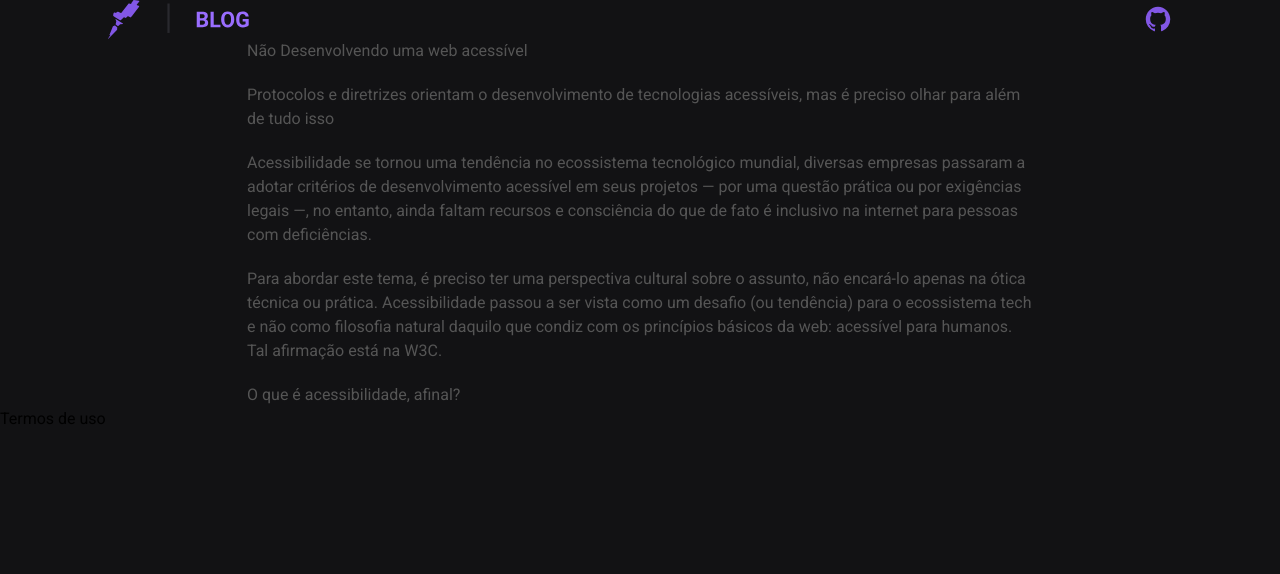
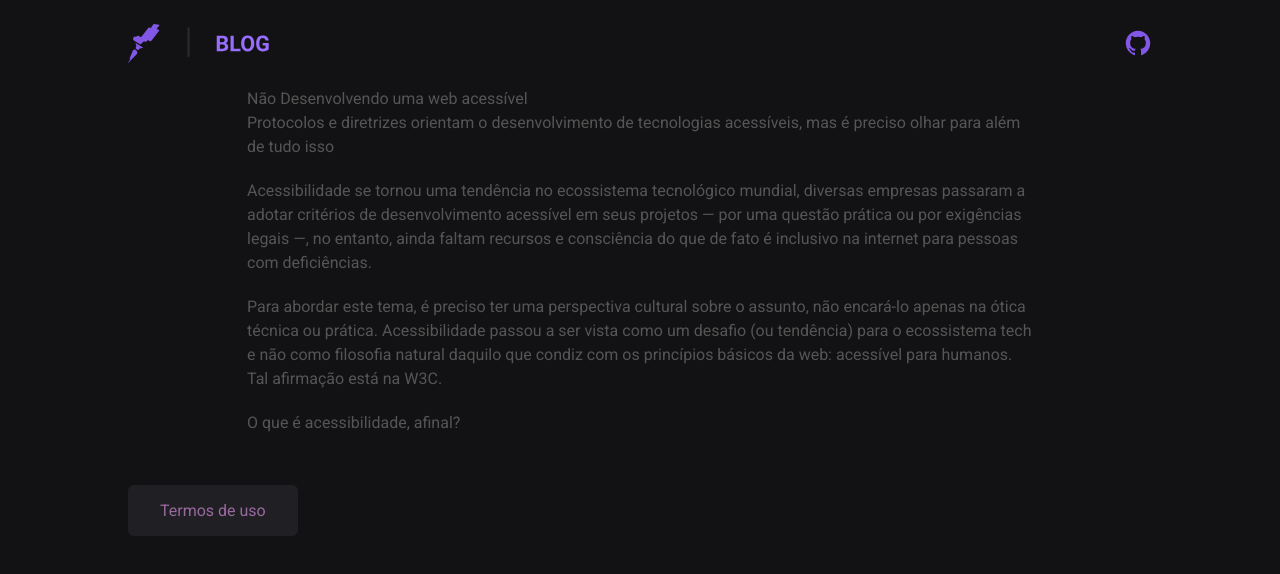
Before and after one commit to Hzimr/Curso-a11y, a Next.js app: page / in a window 1280 px wide. Shown: the top 574 px of the page. Built offline with nearby package versions, Linux system fonts and the light colour scheme.

Commit message:
refactor: chagend tags html and added title and aria-label in Github image

```diff
--- a/src/app/page.tsx
+++ b/src/app/page.tsx
@@ -8,10 +8,10 @@ export default function Home() {
   return (
     // className="flex min-h-screen flex-col p-8"
     <>
-      <header className={styles.header}>
-        <Image src={LogoImg} alt="" width={286 / 2} />
+      <header className="py-6 px-5 flex items-center justify-between max-w-[1064px] w-full my-0 mx-auto">
+        <Image src={LogoImg} alt="Blog da Rocketseat" width={286 / 2} />
         <nav className={styles.nav}>
-          <a href="https://github.com/hzimr">
+          <a href="https://github.com/hzimr" aria-label="Acessar o Github">
             <svg
               stroke="currentColor"
               fill="currentColor"
@@ -21,6 +21,7 @@ export default function Home() {
               width="28"
               xmlns="http://www.w3.org/2000/svg"
             >
+              <title>Github</title>
               <path
                 d="M256 32C132.3 32 32 134.9 32 261.7a229.3 229.3 0 0 0 153.2 217.9c1.4.3 2.6.4 3.8.4 8.3 0 11.5-6.1 11.5-11.4l-.3-39.1c-8.4 1.9-15.9 2.7-22.6 2.7-43.1 0-52.9-33.5-52.9-33.5-10.2-26.5-24.9-33.6-24.9-33.6-19.5-13.7-.1-14.1 1.4-14.1h.1c22.5 2 34.3 23.8 34.3 23.8 11.2 19.6 26.2 25.1 39.6 25.1a63 63 0 0 0 25.6-6c2-14.8 7.8-24.9 14.2-30.7-49.7-5.8-102-25.5-102-113.5 0-25.1 8.7-45.6 23-61.6a84.6 84.6 0 0 1 2.2-60.8s1.6-.5 5-.5c8.1 0 26.4 3.1 56.6 24.1a209.8 209.8 0 0 1 112.2 0c30.2-21 48.5-24.1 56.6-24.1 3.4 0 5 .5 5 .5a84.6 84.6 0 0 1 2.2 60.8 90.3 90.3 0 0 1 23 61.6c0 88.2-52.4 107.6-102.3 113.3 8 7.1 15.2 21.1 15.2 42.5 0 30.7-.3 55.5-.3 63 0 5.4 3.1 11.5 11.4 11.5 1.2 0 2.6-.1 4-.4A229.2 229.2 0 0 0 480 261.7C480 134.9 379.7 32 256 32z"
                 stroke="none"
@@ -29,14 +30,14 @@ export default function Home() {
           </a>
         </nav>
       </header>
-      <main>
+      <main className="mb-10">
         <article className={styles.content}>
           <header>
-            <h2>Não Desenvolvendo uma web acessível</h2>
-            <h4>
+            <h1>Não Desenvolvendo uma web acessível</h1>
+            <h2>
               Protocolos e diretrizes orientam o desenvolvimento de tecnologias
               acessíveis, mas é preciso olhar para além de tudo isso
-            </h4>
+            </h2>
           </header>
           <p>
             Acessibilidade se tornou uma tendência no ecossistema tecnológico
@@ -57,9 +58,15 @@ export default function Home() {
           <h3>O que é acessibilidade, afinal?</h3>
         </article>
       </main>
-      <footer>
+      <footer className="py-6 px-5 flex items-center justify-between max-w-[1064px] w-full my-0 mx-auto">
         <nav aria-label="Rodapé">
-          <a href="https://github.com/hzimr">Termos de uso</a>
+          <a
+            href="https://github.com/hzimr"
+            aria-label="Acessar o Github"
+            className="py-4 px-8 bg-[#202024] rounded-md text-[#99699f]"
+          >
+            Termos de uso
+          </a>
         </nav>
       </footer>
     </>
```
